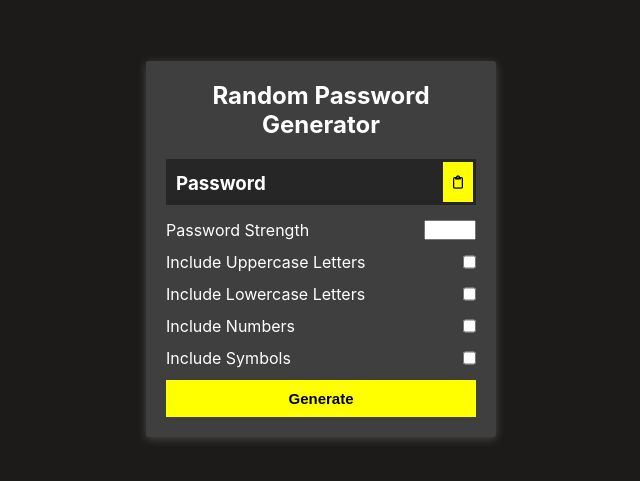
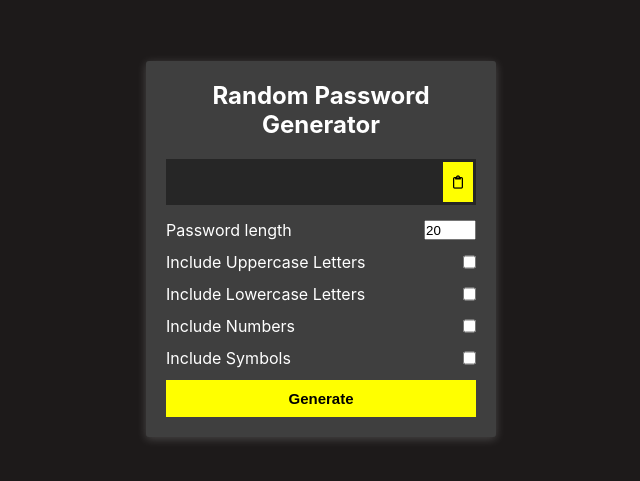
Before and after one commit to chrisclarkedev/rand_pass_gen, a React (Create React App) app: page / in a window 1280 px wide. Shown: the part 139-620 px from the top of the page, without its empty margins (319-959 px from the left). Built offline with nearby package versions, Linux system fonts and the light colour scheme.

Commit message:
added checkbox event listeners

```diff
--- a/src/App.js
+++ b/src/App.js
@@ -23,14 +23,18 @@ function App() {
         <div className="generator">
           <h2 className="generatorHead">Random Password Generator</h2>
           <div className="generatorPass">
-            <h3>Password</h3>
+            <h3>{password}</h3>
             <button className="copyBtn">
               <i className="far fa-clipboard"></i>
             </button>
           </div>
           <div className="form-group">
-            <label htmlFor="password-strength">Password Strength</label>
+            <label htmlFor="password-strength">Password length</label>
             <input
+              // Set the default value to passLength which is "20"
+              defaultValue={passLength}
+              //This will update the variable password length everytime you change the values
+              onChange={(e) => setPassLength(e.target.value)}
               type="number"
               id="password-strength"
               name="password-strength"
@@ -41,6 +45,10 @@ function App() {
           <div className="form-group">
             <label htmlFor="uppercase-letters">Include Uppercase Letters</label>
             <input
+              // Set the checked value initially to false (no check on box)
+              checked={includeUppercase}
+              // This will update the variable to uppercase everytime its checked
+              onChange={(e) => setIncludeUppercase(e.target.checked)}
               type="checkbox"
               id="upercase-letters"
               name="upercase-letters"
@@ -50,6 +58,10 @@ function App() {
           <div className="form-group">
             <label htmlFor="lowercase-letters">Include Lowercase Letters</label>
             <input
+              // Set the checked value initially to false (no check on box)
+              checked={includeLowercase}
+              // This will update the variable to lowercase everytime its checked
+              onChange={(e) => setIncludeLowercase(e.target.checked)}
               type="checkbox"
               id="lowercase letters"
               name="lowercase letters"
@@ -58,6 +70,10 @@ function App() {
           <div className="form-group">
             <label htmlFor="include-numbers">Include Numbers</label>
             <input
+              // Set the checked value initially to false (no check on box)
+              checked={includeNumbers}
+              // This will update the variable to numbers everytime its checked
+              onChange={(e) => setIncludeNumbers(e.target.checked)}
               type="checkbox"
               id="include-numbers"
               name="include-numbers"
@@ -67,6 +83,10 @@ function App() {
           <div className="form-group">
             <label htmlFor="include-symbols">Include Symbols</label>
             <input
+              // Set the checked value initially to false (no check on box)
+              checked={includeNumbers}
+              // This will update the variable to symbols everytime its checked
+              onChange={(e) => setIncludeSymbols(e.target.checked)}
               type="checkbox"
               id="include-symbols"
               name="include-symbols"
```
